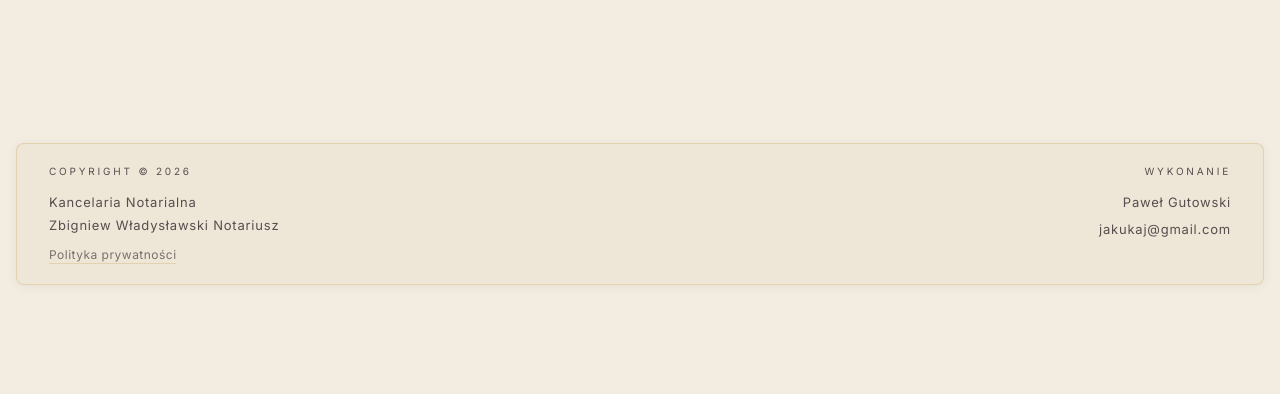
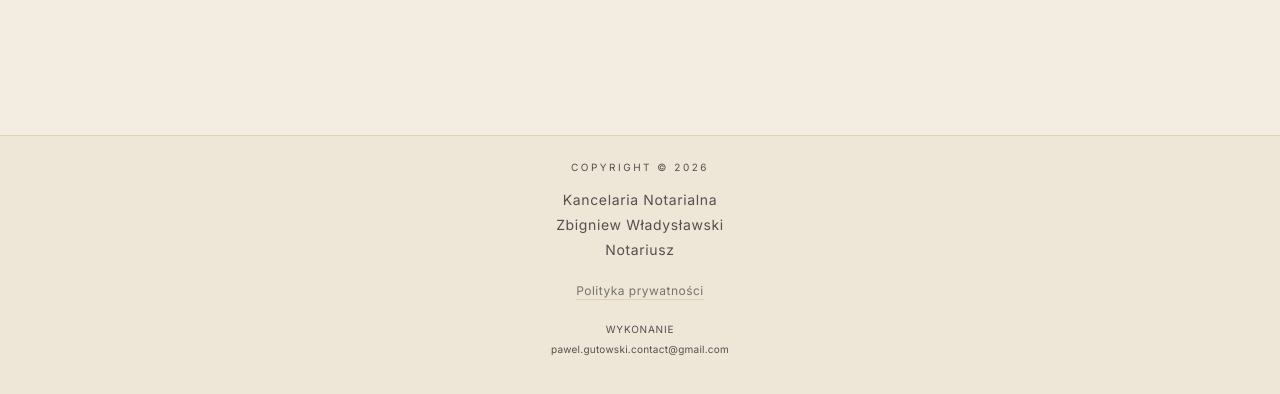
Before and after one commit to Salonce/notary-zwladyslawski, an Astro site: page / in a window 1280 px wide. Shown: the part 6226-6620 px from the top of the page. Built offline with nearby package versions, Linux system fonts and the light colour scheme; Astro itself is replaced by a stand-in of ours; a web font is replaced by a local one.

Commit message:
stopka change

```diff
--- a/src/components/PageFooter.astro
+++ b/src/components/PageFooter.astro
@@ -1,72 +1,93 @@
 
----
----
+<!-- =========================================
+     COPYRIGHT + INFORMACJE O WYKONAWCY
+========================================= -->
 
-<!-- COPYRIGHT + WYKONAWCA -->
 <footer
-  class="copyright-section copyright-animated w-full px-3 pt-2 pb-2 sm:px-4"
+  class="copyright-section copyright-animated w-full px-3 pt-5 pb-0 sm:px-4 sm:pt-6"
   data-copyright-section
 >
-  <div
-    class="copyright-card mx-auto max-w-7xl rounded-lg border border-[var(--brand-gold)]/45 bg-[#eee7d8] px-4 py-4 shadow-[0_2px_12px_rgba(80,70,50,0.06)] xxs:px-5 xxs:py-4 sm:px-8 sm:py-5"
-  >
-    <div
-      class="flex flex-col items-center justify-between gap-7 text-center sm:flex-row sm:items-start sm:gap-6 sm:text-left"
-    >
-      <!-- LEWA STRONA — KANCELARIA -->
-      <div class="copyright-office flex min-w-0 flex-col items-center sm:items-start">
+  <div class="mx-auto flex w-full max-w-7xl flex-col items-center text-center">
+
+  <!-- COPYRIGHT -->
   <p
-          class="font-main-body text-[9px] font-normal uppercase tracking-[0.25em] text-stone-400 xxs:text-[10px] xxs:tracking-[0.28em]"
+    class="font-main-body text-[10px] font-normal uppercase tracking-[0.25em] text-stone-400"
   >
     Copyright © 2026
   </p>
 
+  <!-- PEŁNA NAZWA KANCELARII -->
   <p
-          class="mt-2 font-main-body text-[12px] font-normal leading-[1.8] tracking-[0.04em] text-stone-600 xxs:mt-3 xxs:text-[13px] xxs:tracking-[0.06em]"
+    class="mt-2 font-main-body text-[13px] font-medium leading-[1.8] tracking-[0.045em] text-stone-600 xxs:mt-3 xxs:text-[14px]"
   >
-          Kancelaria Notarialna<br />
-          Zbigniew Władysławski Notariusz
+    Kancelaria Notarialna
+  </p>
+
+  <p
+    class="font-main-body text-[13px] font-medium leading-[1.8] tracking-[0.045em] text-stone-600 xxs:text-[14px]"
+  >
+    Zbigniew Władysławski
+  </p>
+
+  <p
+    class="font-main-body text-[13px] font-medium leading-[1.8] tracking-[0.045em] text-stone-600 xxs:text-[14px]"
+  >
+    Notariusz
+  </p>
+
+  <!-- POLITYKA PRYWATNOŚCI -->
+  <a
+    href={`${import.meta.env.BASE_URL}polityka-prywatnosci/`}
+    class="privacy-policy-link mt-5 font-main-body text-[12px] font-normal tracking-[0.04em]"
+  >
+    Polityka prywatności
+  </a>
+
+  <!-- INFORMACJE O WYKONAWCY -->
+  <div class="copyright-author mt-5 flex flex-col items-center">
+
+    <p
+      class="font-main-body text-[10px] font-normal leading-[1.8] tracking-[0.08em] text-stone-400"
+    >
+      WYKONANIE
     </p>
 
     <a
-          href={`${import.meta.env.BASE_URL}polityka-prywatnosci/`}
-          class="privacy-policy-link mt-2 font-main-body text-[11px] font-normal tracking-[0.04em] xxs:text-[12px]"
+      href="mailto:pawel.gutowski.contact@gmail.com"
+      class="mt-0.5 font-main-body text-[10px] font-normal leading-[1.8] tracking-[0.025em] text-stone-400 transition-colors duration-300 hover:text-[var(--brand-gold-dark)]"
     >
-          Polityka prywatności
+      pawel.gutowski.contact@gmail.com
     </a>
+
   </div>
 
-      <!-- PRAWA STRONA — WYKONAWCA -->
-      <div
-        class="copyright-author mt-1 flex min-w-0 flex-col items-center sm:mt-0 sm:items-end"
-      >
-        <p
-          class="font-main-body text-[9px] font-normal uppercase tracking-[0.25em] text-stone-400 xxs:text-[10px] xxs:tracking-[0.28em]"
-        >
-          Wykonanie
-        </p>
-
-        <p
-          class="mt-2 font-main-body text-[12px] font-normal leading-[1.8] tracking-[0.04em] text-stone-600 xxs:mt-3 xxs:text-[13px] xxs:tracking-[0.06em]"
-        >
-          Paweł Gutowski
-        </p>
-
-        <a
-          href="mailto:jakukaj@gmail.com"
-          class="mt-1 font-main-body text-[12px] font-normal leading-[1.8] tracking-[0.04em] text-stone-400 transition-colors duration-300 hover:text-[var(--brand-gold-dark)] xxs:text-[13px] xxs:tracking-[0.06em]"
-        >
-          jakukaj@gmail.com
-        </a>
-      </div>
-    </div>
   </div>
 </footer>
 
 <style>
-  /* ========================================
-     LINK — POLITYKA PRYWATNOŚCI
-  ======================================== */
+  /* =========================================
+     1. GŁÓWNY WYGLĄD STOPKI
+  ========================================= */
+
+  .copyright-section {
+    width: 100%;
+    background-color: var(--copyright-footer-bg);
+    border-top: 1px solid rgba(var(--brand-gold-rgb), 0.45);
+
+    /* Rezerwa miejsca na FixedFooter */
+    padding-bottom: 70px;
+  }
+
+  /* Większe ekrany */
+  @media (min-width: 450px) {
+    .copyright-section {
+      padding-bottom: 80px;
+    }
+  }
+
+  /* =========================================
+     2. LINK DO POLITYKI PRYWATNOŚCI
+  ========================================= */
 
   .privacy-policy-link {
     color: #78716c;
@@ -88,10 +109,9 @@
     outline-offset: 4px;
   }
 
-  /* ========================================
-     ANIMACJA STOPKI
-     Taka sama zasada jak w "Przed wizytą"
-  ======================================== */
+  /* =========================================
+     3. ANIMACJA POJAWIANIA SIĘ STOPKI
+  ========================================= */
 
   .copyright-animated {
     opacity: 0;
@@ -101,13 +121,15 @@
       transform 600ms cubic-bezier(0.22, 1, 0.36, 1);
   }
 
-  /* STAN WIDOCZNY */
   .copyright-animated.is-visible {
     opacity: 1;
     transform: translateY(0);
   }
 
-  /* REDUKCJA ANIMACJI */
+  /* =========================================
+     4. OBSŁUGA OGRANICZONEGO RUCHU
+  ========================================= */
+
   @media (prefers-reduced-motion: reduce) {
     .copyright-animated {
       opacity: 1;
@@ -122,6 +144,10 @@
 </style>
 
 <script>
+  /* =========================================
+     5. OBSŁUGA ANIMACJI STOPKI
+  ========================================= */
+
   const copyrightSection = document.querySelector<HTMLElement>(
     '[data-copyright-section]'
   );
--- a/src/styles/global.css
+++ b/src/styles/global.css
@@ -1,10 +1,8 @@
+
 @import "tailwindcss";
 
 /* =========================================
-   0. CZCIONKI ZASTĘPCZE (bez "skakania" tekstu)
-   Dopasowane wymiarami do właściwych czcionek,
-   więc po załadowaniu Merriweather/Inter tekst
-   praktycznie nie zmienia rozmiaru ani wysokości linii.
+   0. CZCIONKI ZASTĘPCZE
    ========================================= */
 
 @font-face {
@@ -44,6 +42,8 @@
 
 :root {
   /* Kolory */
+  --copyright-footer-bg: #eee7d8;
+
   --brand-burgundy: #7f2336;
   --brand-burgundy-soft: #862638;
   --brand-gold: #d5b77f;
@@ -52,7 +52,7 @@
   --brand-gold-motto: #a9822f;
   --button-surface: #f7f3eb;
 
-  /* Typografia (z dopasowanymi czcionkami zastępczymi) */
+  /* Typografia */
   --font-top-bar: "Merriweather", "Merriweather Fallback", Georgia, serif;
   --font-top-navbar: "Merriweather", "Merriweather Fallback", Georgia, serif;
   --font-main-heading: "Merriweather", "Merriweather Fallback", Georgia, serif;
@@ -78,7 +78,7 @@
   /* Odstępy */
   --section-gap: 128px;
 
-  /* Tło główne */
+  /* Tło główne strony */
   --background-main: linear-gradient(
     180deg,
     #f6f1e9 0%,
@@ -311,17 +311,3 @@ body {
     line-height: 1.3;
   }
 }
-
-/* =========================================
-   12. MIEJSCE NA FIXED FOOTER
-   ========================================= */
-
-body {
-  padding-bottom: 100px;
-}
-
-@media (min-width: 440px) {
-  body {
-    padding-bottom: 110px;
-  }
-}
```
Lines whose indentation alone changed are shown as unchanged.
